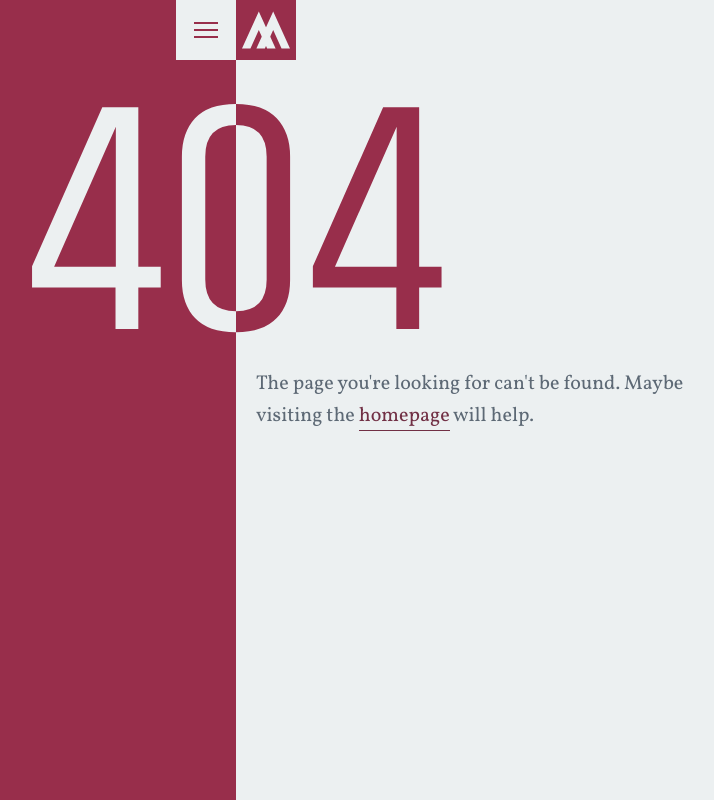
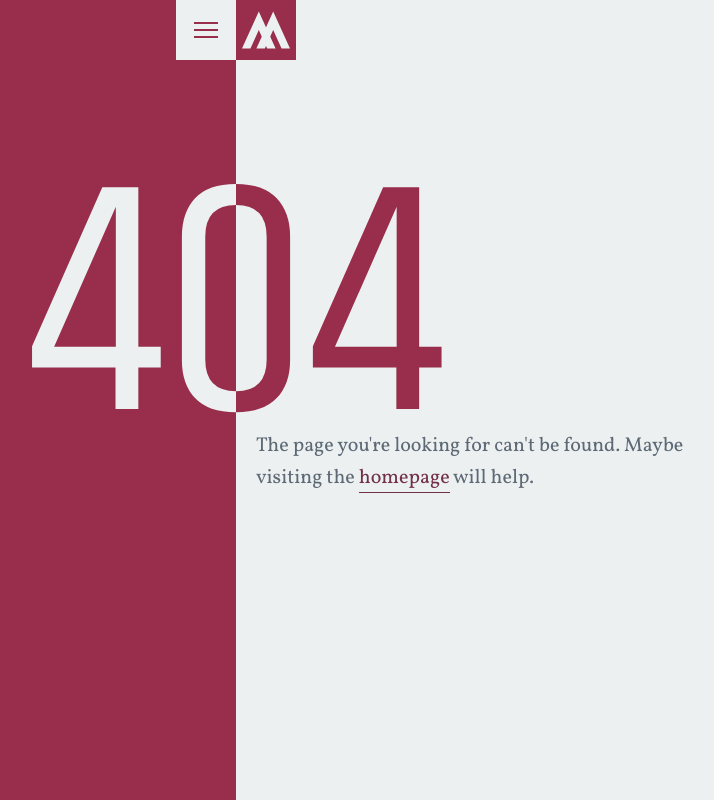
Before and after one commit to hrwtz/Hrwtz, a PHP site: page /index.php in a window 1280 px wide. Shown: the whole page, without its empty margins (404-1118 px from the left). Run offline with PHP 8.4, Linux system fonts and the light colour scheme; some libraries are stand-ins or nearby versions.

Commit message:
Fixing 404 so it shows on all screens

```diff
--- a/404.php
+++ b/404.php
@@ -2,18 +2,18 @@
 <?php require('nav.php'); ?>
 
 
-<section class="row row--window">
-	<div class="cell cell--half cell--color bc1 pos ofh">
-		<h1 class="h1">404</h1>
+<section class="row row--minwindow">
+	<div class="cell cell--half cell--color bc1 poa ofh">
+		<div class="well">
+			<h1 class="h1">404</h1>
+		</div>
 	</div>
-	<div class="cell cell--half cell--mono pos ofh">
+	<div class="cell cell--half cell--mono cell--404">
+		<div class="well">
 		<h1 class="h1 h1--right">404</h1>
-		<div class="table">
-			<div class="table-cell table-cell--middle">
-				<div class="cell cell--s cell-content--left ">
-					<p>The page you're looking for can't be found. Maybe visiting the <a href="<?php echo $page_base; ?>">homepage</a> will help.</p>
-				</div>
-			</div>
+		<div class="cell cell--s cell-content--left fn">
+			<p>The page you're looking for can't be found. Maybe visiting the <a href="<?php echo $page_base; ?>">homepage</a> will help.</p>
+		</div>
 		</div>
 	</div>
 </section>
--- a/_/css/application.css
+++ b/_/css/application.css
@@ -310,14 +310,13 @@ img {
   position: relative;
   top: 50%;
   width: 200%;
-  margin-top: -1em;
   color: #ecf0f1;
   font-size: 16.5em;
   font-family: "Khand", sans-serif;
-  line-height: 1em;
+  line-height: 0.69697em;
   text-align: center; }
 
-/* line 192, ../sass/foundation/_base.scss */
+/* line 191, ../sass/foundation/_base.scss */
 .h1--right {
   left: -100%;
   color: #982e4b; }
@@ -372,24 +371,30 @@ img {
       width: 100%; } }
 
 /* line 68, ../sass/components/_cell.scss */
+.cell--404 {
+  position: static;
+  margin-left: 50%;
+  overflow: hidden; }
+
+/* line 74, ../sass/components/_cell.scss */
 .cell-content--left {
   float: right;
   padding-left: 1em;
   padding-right: 20%; }
   @media print {
-    /* line 68, ../sass/components/_cell.scss */
+    /* line 74, ../sass/components/_cell.scss */
     .cell-content--left {
       float: none;
       padding-left: 0;
       padding-right: 0; } }
 
-/* line 81, ../sass/components/_cell.scss */
+/* line 87, ../sass/components/_cell.scss */
 .cell-content--right {
   float: left;
   padding-right: 1em;
   padding-left: 20%; }
   @media print {
-    /* line 81, ../sass/components/_cell.scss */
+    /* line 87, ../sass/components/_cell.scss */
     .cell-content--right {
       float: none;
       padding-left: 0;
@@ -401,16 +406,23 @@ img {
   overflow: hidden;
   padding: 0 1em; }
 
-/* line 26, ../sass/components/_row.scss */
-.row--window {
+/* line 27, ../sass/components/_row.scss */
+.row--window,
+.row--minwindow {
   padding: 0;
   height: 100%; }
   @media print {
-    /* line 26, ../sass/components/_row.scss */
-    .row--window {
+    /* line 27, ../sass/components/_row.scss */
+    .row--window,
+    .row--minwindow {
       height: auto;
       padding-top: 2em;
       padding-bottom: 2em; } }
+
+/* line 39, ../sass/components/_row.scss */
+.row--minwindow {
+  height: auto;
+  min-height: 100%; }
 
 /* line 8, ../sass/components/_navigation.scss */
 .navigation {
@@ -1083,22 +1095,26 @@ img {
   float: right; }
 
 /* line 347, ../sass/foundation/_tools.scss */
+.fn {
+  float: none; }
+
+/* line 351, ../sass/foundation/_tools.scss */
 .poa {
   position: absolute; }
 
-/* line 351, ../sass/foundation/_tools.scss */
+/* line 355, ../sass/foundation/_tools.scss */
 .pof {
   position: fixed; }
 
-/* line 355, ../sass/foundation/_tools.scss */
+/* line 359, ../sass/foundation/_tools.scss */
 .por {
   position: relative; }
 
-/* line 359, ../sass/foundation/_tools.scss */
+/* line 363, ../sass/foundation/_tools.scss */
 .pos {
   position: static; }
 
-/* line 367, ../sass/foundation/_tools.scss */
+/* line 371, ../sass/foundation/_tools.scss */
 .ra {
   border-radius: 50%; }
 
@@ -1106,11 +1122,11 @@ img {
 .ram {
   border-radius: $b-borderRadius;
 }*/
-/* line 375, ../sass/foundation/_tools.scss */
+/* line 379, ../sass/foundation/_tools.scss */
 .ran {
   border-radius: 0; }
 
-/* line 383, ../sass/foundation/_tools.scss */
+/* line 387, ../sass/foundation/_tools.scss */
 .c3 {
   -webkit-column-count: 3;
   -moz-column-count: 3;
@@ -1123,11 +1139,11 @@ img {
   -o-column-gap: 1em;
   column-gap: 1em; }
 
-/* line 394, ../sass/foundation/_tools.scss */
+/* line 398, ../sass/foundation/_tools.scss */
 .tac {
   text-align: center; }
 
-/* line 398, ../sass/foundation/_tools.scss */
+/* line 402, ../sass/foundation/_tools.scss */
 .tar {
   text-align: right; }
 
@@ -1147,15 +1163,15 @@ img {
 .tct {
   color: $c-text;
 }*/
-/* line 420, ../sass/foundation/_tools.scss */
+/* line 424, ../sass/foundation/_tools.scss */
 .tct {
   color: #5d6975; }
 
-/* line 426, ../sass/foundation/_tools.scss */
+/* line 430, ../sass/foundation/_tools.scss */
 .tfb {
   font-family: "Vollkorn", serif; }
 
-/* line 430, ../sass/foundation/_tools.scss */
+/* line 434, ../sass/foundation/_tools.scss */
 .tfh {
   font-family: "Khand", sans-serif; }
 
@@ -1171,26 +1187,26 @@ img {
 .tsm {
   font-size: $b-fontSize-m;
 }*/
-/* line 448, ../sass/foundation/_tools.scss */
+/* line 452, ../sass/foundation/_tools.scss */
 .tsl {
   font-size: 1.2em; }
 
-/* line 452, ../sass/foundation/_tools.scss */
+/* line 456, ../sass/foundation/_tools.scss */
 .tsxl {
   font-size: 3em; }
 
-/* line 458, ../sass/foundation/_tools.scss */
+/* line 462, ../sass/foundation/_tools.scss */
 .tsi {
   font-style: italic; }
 
-/* line 464, ../sass/foundation/_tools.scss */
+/* line 468, ../sass/foundation/_tools.scss */
 .ttu {
   text-transform: uppercase; }
 
-/* line 470, ../sass/foundation/_tools.scss */
+/* line 474, ../sass/foundation/_tools.scss */
 .twn {
   font-weight: normal; }
 
-/* line 474, ../sass/foundation/_tools.scss */
+/* line 478, ../sass/foundation/_tools.scss */
 .twb {
   font-weight: bold; }
--- a/_/sass/components/_cell.scss
+++ b/_/sass/components/_cell.scss
@@ -65,6 +65,12 @@
 
 }
 
+.cell--404{
+    position: static;
+    margin-left: 50%;
+    overflow: hidden;
+}
+
 .cell-content--left{
     float: right;
     padding-left: $b-space;
--- a/_/sass/components/_row.scss
+++ b/_/sass/components/_row.scss
@@ -23,7 +23,8 @@
 // -------------------------------------
 
 // ----- Theme ----- //
-.row--window{
+.row--window,
+.row--minwindow{
     padding: 0;
     height: 100%;
 
@@ -34,3 +35,8 @@
     }
 
 }
+
+.row--minwindow{
+    height: auto;
+    min-height: 100%;
+}
--- a/_/sass/foundation/_base.scss
+++ b/_/sass/foundation/_base.scss
@@ -181,11 +181,10 @@ img {
     position: relative;
     top: 50%;
     width: 200%;
-    margin-top: -1em;
     color: $c-text-invert;
     font-size: em(330px);
     font-family: $b-fontFamily-heading;
-    line-height: 1em;
+    line-height: em(230px, 330px);
     text-align: center;
 }
 
--- a/_/sass/foundation/_tools.scss
+++ b/_/sass/foundation/_tools.scss
@@ -344,6 +344,10 @@
   float: right;
 }
 
+.fn{
+    float: none;
+}
+
 .poa {
   position: absolute;
 }
```
